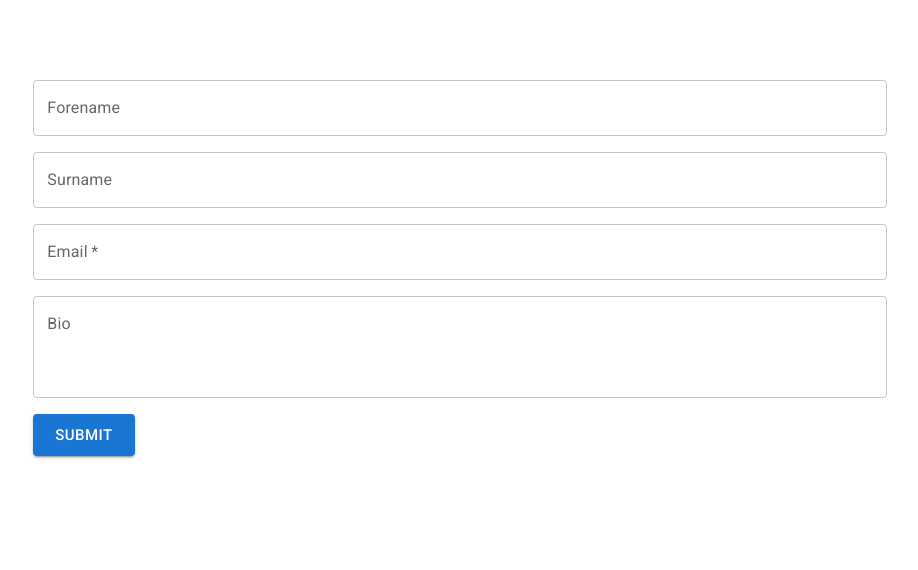
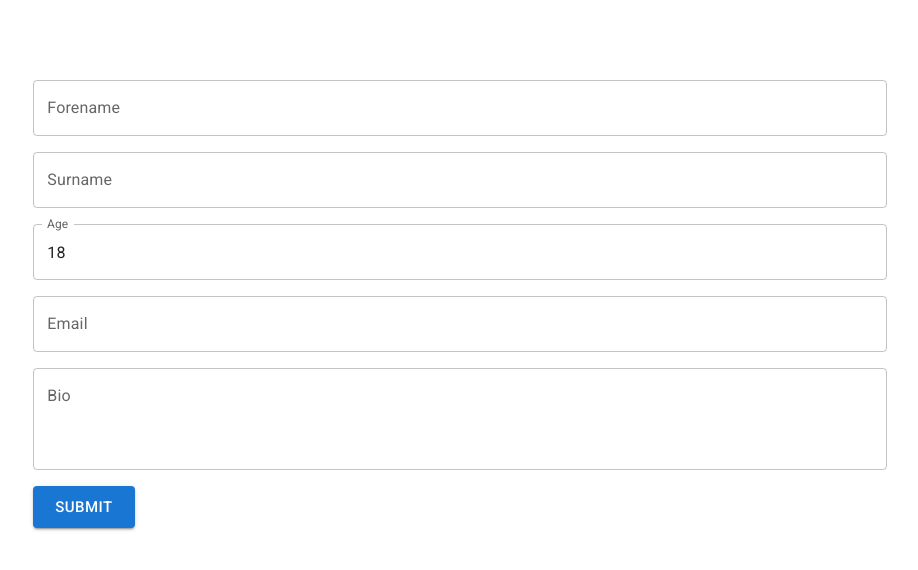
Before and after one commit to VadymDanyliuk/vite-react-ts-boilerplate, a React (Vite) app: page / in a window 1280 px wide. Shown: the top 570 px of the page, without its empty margins (180-1098 px from the left). Built offline with nearby package versions, Linux system fonts and the light colour scheme.

Commit message:
Minor fixes to form elements

```diff
--- a/src/components/ProfileForm/index.tsx
+++ b/src/components/ProfileForm/index.tsx
@@ -11,6 +11,7 @@ interface Profile {
   firstName: string;
   lastName: string;
   email: string;
+  age: number;
   bio: string;
 }
 
@@ -22,6 +23,7 @@ export default function ProfileForm() {
       firstName: "",
       lastName: "",
       email: "",
+      age: 18,
       bio: "",
     },
   });
@@ -33,18 +35,16 @@ export default function ProfileForm() {
   return (
     <Form<FormType> form={form} onSubmit={handleSubmit}>
       <Control>
-        <Input<FormType> name="firstName" label="Forename" />
+        <Input<FormType> type="text" name="firstName" label="Forename" />
       </Control>
       <Control>
-        <Input<FormType> name="lastName" label="Surname" />
+        <Input<FormType> type="text" name="lastName" label="Surname" />
       </Control>
       <Control>
-        <Input<FormType>
-          type="email"
-          name="email"
-          label="Email"
-          validation={{ required: true }}
-        />
+        <Input<FormType> type="number" name="age" label="Age" />
+      </Control>
+      <Control>
+        <Input<FormType> type="email" name="email" label="Email" />
       </Control>
       <Control>
         <Textarea<FormType> name="bio" label="Bio" />
--- a/src/components/formElements/Input/index.tsx
+++ b/src/components/formElements/Input/index.tsx
@@ -35,7 +35,12 @@ export default function Input<TFieldValues extends FieldValues>(
   const handleChange = useCallback(
     (event: ChangeEvent<HTMLInputElement>) => {
       const { value, valueAsNumber } = event.target;
-      field.onChange(props.type === "number" ? valueAsNumber : value);
+
+      if (props.type === "number") {
+        field.onChange(valueAsNumber || value);
+      } else {
+        field.onChange(value);
+      }
 
       if (onChange) {
         onChange(event);
@@ -88,6 +93,5 @@ export default function Input<TFieldValues extends FieldValues>(
 }
 
 Input.defaultProps = {
-  type: "text",
   fullWidth: true,
 };
--- a/src/components/formElements/Textarea/index.tsx
+++ b/src/components/formElements/Textarea/index.tsx
@@ -1,7 +1,7 @@
 import { FieldValues } from "react-hook-form";
 import Input, { InputProps } from "../Input";
 
-export type TextareaProps<TFieldValues extends FieldValues> = Omit<
+export type TextareaProps<TFieldValues> = Omit<
   InputProps<TFieldValues>,
   "type" | "multiline"
 >;
```
